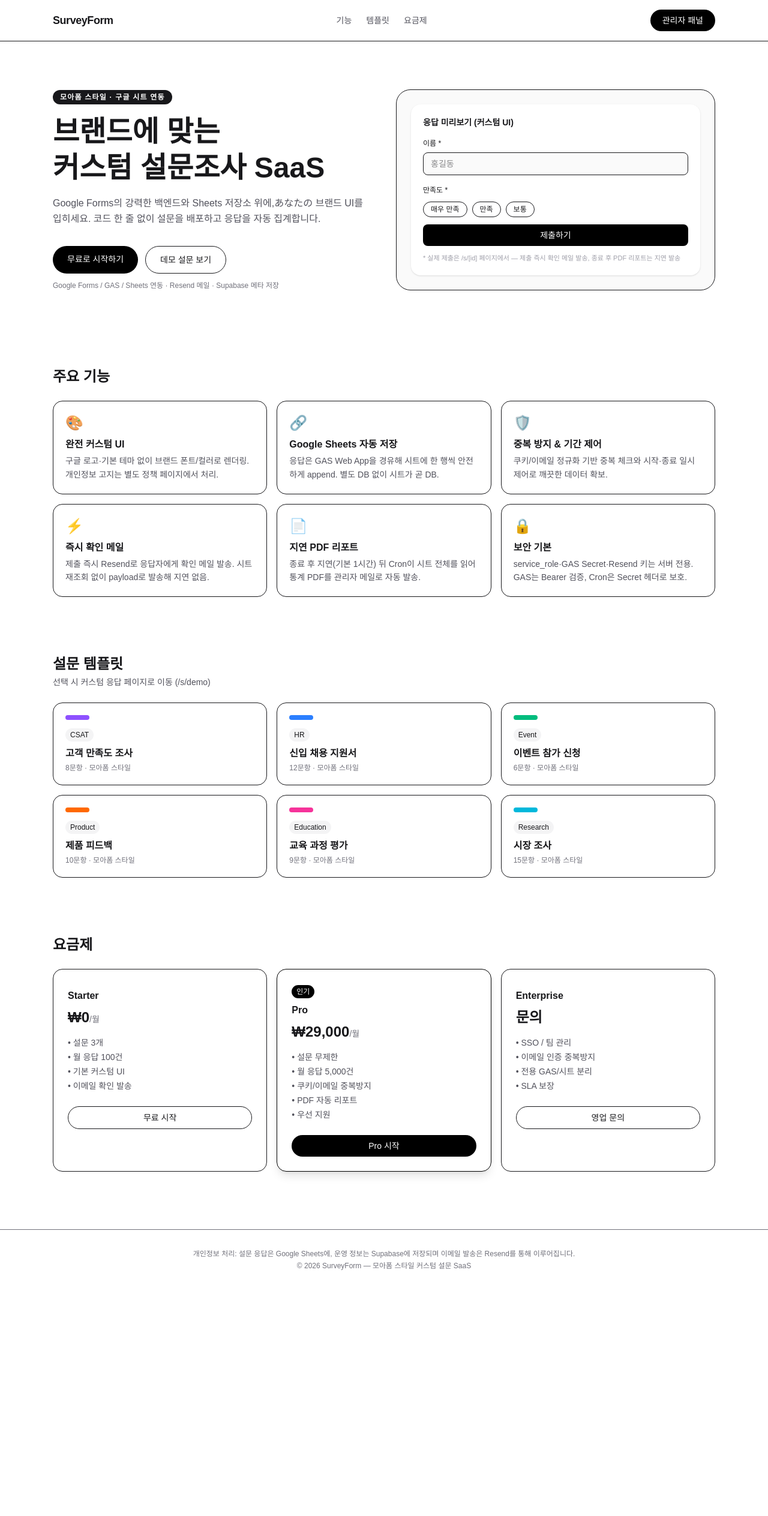
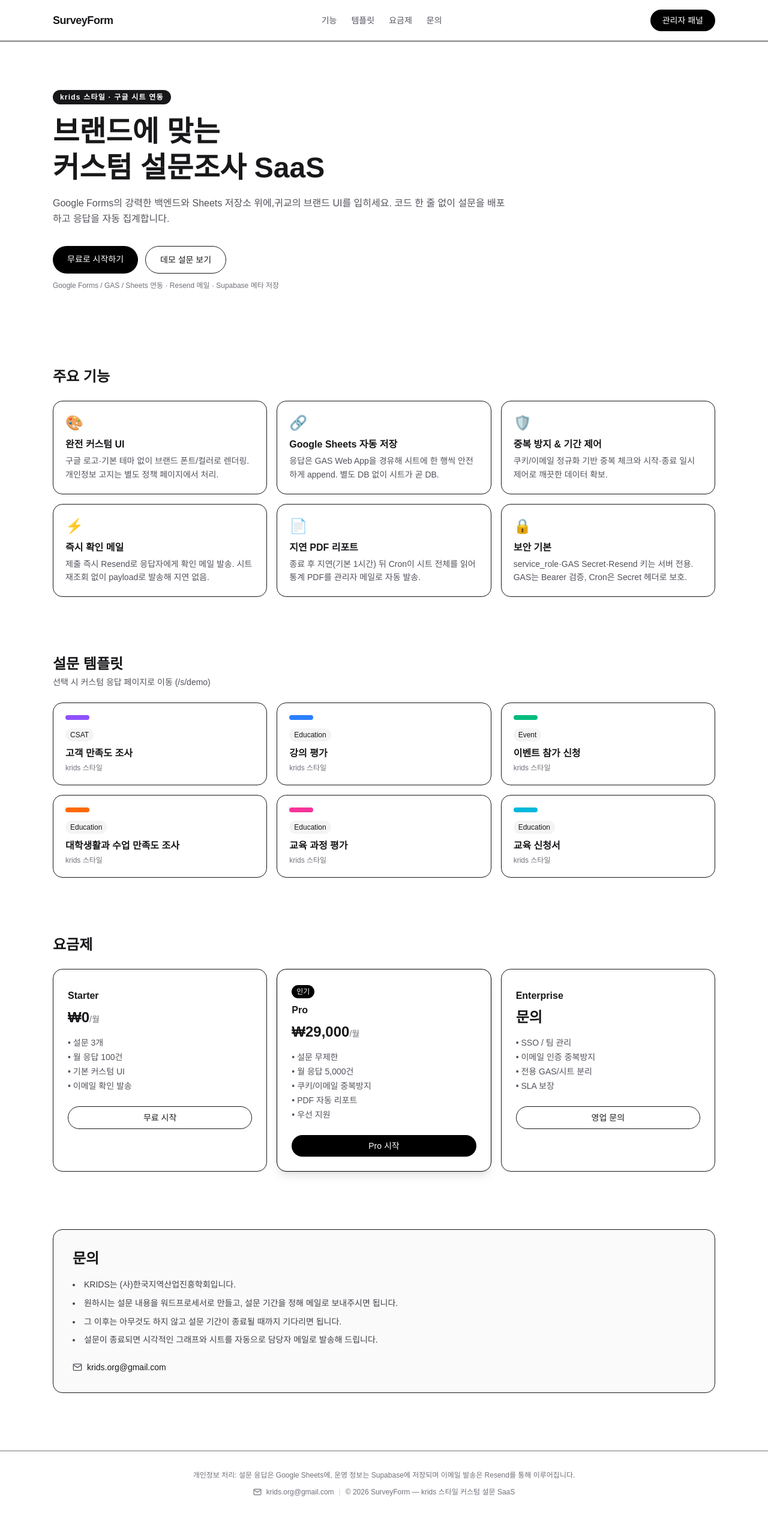
Before and after one commit to mykrids/SurveyForm, a Next.js app: page / in a window 1280 px wide. Shown: the whole page at 60% size. Before the commit the page ends 2150 px from the top, so only its background shows below. Built offline with nearby package versions, Linux system fonts and the light colour scheme.

Commit message:
feat: 랜딩 페이지 수정 - krids 스타일 전환, 템플릿 교체, 문의 섹션 추가

```diff
--- a/src/components/Landing.tsx
+++ b/src/components/Landing.tsx
@@ -10,14 +10,14 @@ export default function Landing() {
         <div className="mx-auto max-w-6xl px-6 py-4 flex items-center justify-between">
           <span className="font-bold text-lg tracking-tight">SurveyForm</span>
           <nav className="hidden md:flex gap-6 text-sm text-zinc-600">
-            <a href="#features">기능</a><a href="#templates">템플릿</a><a href="#pricing">요금제</a>
+            <a href="#features">기능</a><a href="#templates">템플릿</a><a href="#pricing">요금제</a><a href="#contact">문의</a>
           </nav>
           <Link href="/admin" className="rounded-full bg-black text-white px-5 py-2 text-sm">관리자 패널</Link>
         </div>
       </header>
 
-      <section className="mx-auto max-w-6xl px-6 py-20 grid md:grid-cols-2 gap-10 items-center">
-        <div>
+      <section className="mx-auto max-w-6xl px-6 py-20">
+        <div className="max-w-3xl">
           <span className="inline-block text-xs font-semibold tracking-widest bg-zinc-900 text-white px-3 py-1 rounded-full mb-4">{hero.badge}</span>
           <h1 className="text-4xl md:text-5xl font-bold leading-tight" dangerouslySetInnerHTML={{ __html: hero.title }} />
           <p className="mt-4 text-zinc-600 leading-relaxed">{hero.subtitle}</p>
@@ -26,17 +26,6 @@ export default function Landing() {
             <Link href="/s/demo" className="rounded-full border px-6 py-3 text-sm font-medium">데모 설문 보기</Link>
           </div>
           <p className="mt-3 text-xs text-zinc-500">Google Forms / GAS / Sheets 연동 · Resend 메일 · Supabase 메타 저장</p>
-        </div>
-        <div className="bg-zinc-50 rounded-3xl p-6 border">
-          <div className="bg-white rounded-2xl shadow p-5">
-            <p className="text-sm font-semibold mb-3">응답 미리보기 (커스텀 UI)</p>
-            <div className="space-y-3">
-              <div><label className="text-xs font-medium">이름 *</label><input disabled placeholder="홍길동" className="mt-1 w-full border rounded-lg px-3 py-2 text-sm bg-zinc-50" /></div>
-              <div><label className="text-xs font-medium">만족도 *</label><div className="mt-2 flex gap-2">{["매우 만족","만족","보통"].map(o=><span key={o} className="text-xs border rounded-full px-3 py-1 bg-white">{o}</span>)}</div></div>
-              <div className="rounded-lg bg-black text-white text-center py-2 text-sm">제출하기</div>
-            </div>
-            <p className="text-[11px] text-zinc-400 mt-3">* 실제 제출은 /s/[id] 페이지에서 — 제출 즉시 확인 메일 발송, 종료 후 PDF 리포트는 지연 발송</p>
-          </div>
         </div>
       </section>
 
@@ -62,7 +51,7 @@ export default function Landing() {
               <div className={`h-2 w-10 rounded-full ${t.color} mb-3`} />
               <span className="text-xs bg-zinc-100 px-2 py-1 rounded-full">{t.category}</span>
               <h3 className="font-semibold mt-2">{t.title}</h3>
-              <p className="text-xs text-zinc-500 mt-1">{t.questions}문항 · 모아폼 스타일</p>
+              <p className="text-xs text-zinc-500 mt-1">krids 스타일</p>
             </Link>
           ))}
         </div>
@@ -83,9 +72,30 @@ export default function Landing() {
         </div>
       </section>
 
+      <section id="contact" className="mx-auto max-w-6xl px-6 py-12">
+        <div className="border rounded-2xl p-6 md:p-8 bg-zinc-50">
+          <h2 className="text-2xl font-bold">문의</h2>
+          <ul className="mt-4 space-y-2 text-sm text-zinc-700 list-disc list-inside leading-relaxed">
+            <li>KRIDS는 (사)한국지역산업진흥학회입니다.</li>
+            <li>원하시는 설문 내용을 워드프로세서로 만들고, 설문 기간을 정해 메일로 보내주시면 됩니다.</li>
+            <li>그 이후는 아무것도 하지 않고 설문 기간이 종료될 때까지 기다리면 됩니다.</li>
+            <li>설문이 종료되면 시각적인 그래프와 시트를 자동으로 담당자 메일로 발송해 드립니다.</li>
+          </ul>
+          <div className="mt-6 flex items-center justify-center md:justify-start gap-2 text-sm">
+            <svg xmlns="http://www.w3.org/2000/svg" width="16" height="16" viewBox="0 0 24 24" fill="none" stroke="currentColor" strokeWidth="2" strokeLinecap="round" strokeLinejoin="round" className="text-zinc-600"><path d="M4 4h16c1.1 0 2 .9 2 2v12c0 1.1-.9 2-2 2H4c-1.1 0-2-.9-2-2V6c0-1.1.9-2 2-2z"/><polyline points="22,6 12,13 2,6"/></svg>
+            <a href="mailto:krids.org@gmail.com" className="font-medium text-zinc-900 hover:underline">krids.org@gmail.com</a>
+          </div>
+        </div>
+      </section>
+
       <footer className="border-t mt-12 py-8 text-center text-xs text-zinc-500">
         <p>개인정보 처리: 설문 응답은 Google Sheets에, 운영 정보는 Supabase에 저장되며 이메일 발송은 Resend를 통해 이루어집니다.</p>
-        <p className="mt-1">© 2026 SurveyForm — 모아폼 스타일 커스텀 설문 SaaS</p>
+        <p className="mt-3 flex items-center justify-center gap-2">
+          <svg xmlns="http://www.w3.org/2000/svg" width="14" height="14" viewBox="0 0 24 24" fill="none" stroke="currentColor" strokeWidth="2" strokeLinecap="round" strokeLinejoin="round"><path d="M4 4h16c1.1 0 2 .9 2 2v12c0 1.1-.9 2-2 2H4c-1.1 0-2-.9-2-2V6c0-1.1.9-2 2-2z"/><polyline points="22,6 12,13 2,6"/></svg>
+          <a href="mailto:krids.org@gmail.com" className="hover:text-zinc-700 hover:underline">krids.org@gmail.com</a>
+          <span className="text-zinc-300">|</span>
+          <span>© 2026 SurveyForm — krids 스타일 커스텀 설문 SaaS</span>
+        </p>
       </footer>
     </div>
   );
--- a/src/lib/constants.ts
+++ b/src/lib/constants.ts
@@ -27,9 +27,9 @@ export type SupportedQuestionType = typeof SUPPORTED_QUESTION_TYPES[number];
 
 export const LANDING_DATA = {
   hero: {
-    badge: "모아폼 스타일 · 구글 시트 연동",
+    badge: "krids 스타일 · 구글 시트 연동",
     title: "브랜드에 맞는<br />커스텀 설문조사 SaaS",
-    subtitle: "Google Forms의 강력한 백엔드와 Sheets 저장소 위에,あなたの 브랜드 UI를 입히세요. 코드 한 줄 없이 설문을 배포하고 응답을 자동 집계합니다.",
+    subtitle: "Google Forms의 강력한 백엔드와 Sheets 저장소 위에,귀교의 브랜드 UI를 입히세요. 코드 한 줄 없이 설문을 배포하고 응답을 자동 집계합니다.",
     ctaPrimary: "무료로 시작하기",
     ctaSecondary: "데모 설문 보기",
   },
@@ -43,11 +43,11 @@ export const LANDING_DATA = {
   ],
   templates: [
     { id: "t1", title: "고객 만족도 조사", category: "CSAT", questions: 8, color: "bg-violet-500" },
-    { id: "t2", title: "신입 채용 지원서", category: "HR", questions: 12, color: "bg-blue-500" },
+    { id: "t2", title: "강의 평가", category: "Education", questions: 12, color: "bg-blue-500" },
     { id: "t3", title: "이벤트 참가 신청", category: "Event", questions: 6, color: "bg-emerald-500" },
-    { id: "t4", title: "제품 피드백", category: "Product", questions: 10, color: "bg-orange-500" },
+    { id: "t4", title: "대학생활과 수업 만족도 조사", category: "Education", questions: 10, color: "bg-orange-500" },
     { id: "t5", title: "교육 과정 평가", category: "Education", questions: 9, color: "bg-pink-500" },
-    { id: "t6", title: "시장 조사", category: "Research", questions: 15, color: "bg-cyan-500" },
+    { id: "t6", title: "교육 신청서", category: "Education", questions: 15, color: "bg-cyan-500" },
   ],
   pricing: [
     { name: "Starter", price: "₩0", period: "/월", features: ["설문 3개", "월 응답 100건", "기본 커스텀 UI", "이메일 확인 발송"], cta: "무료 시작", popular: false },
```
